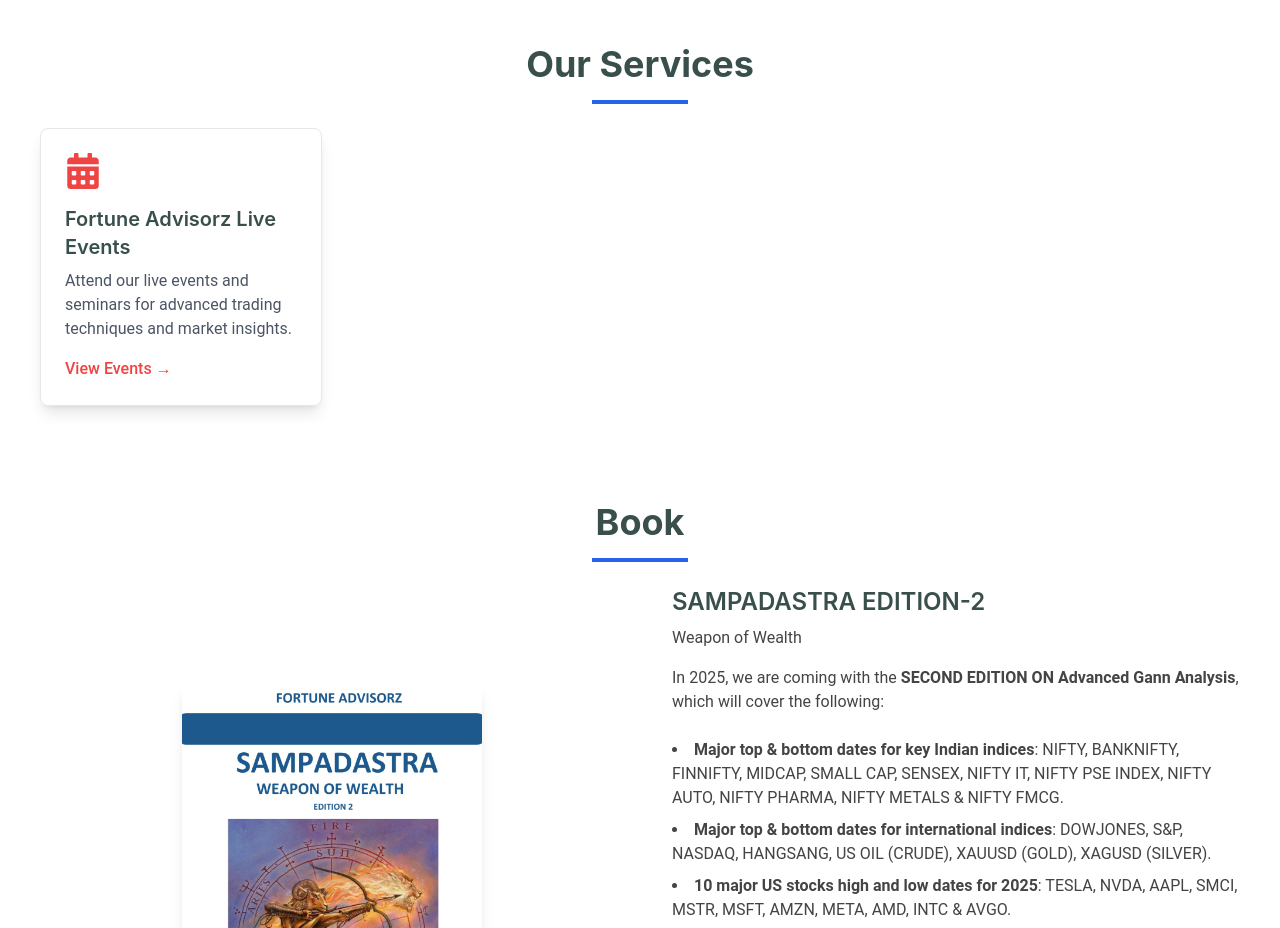
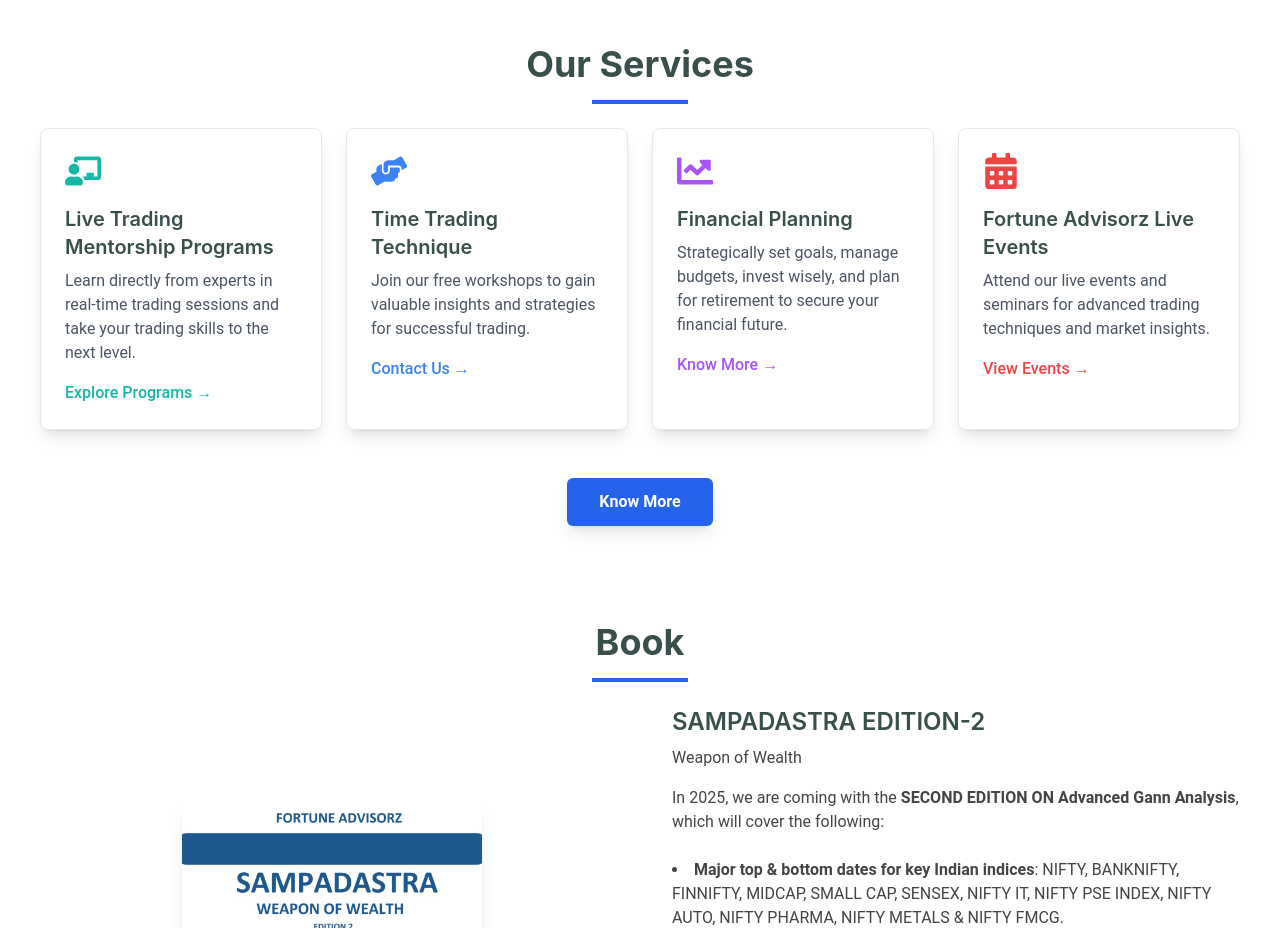
Before and after one commit to Sarvesh-24/FortuneWeb, a React (Create React App) app: page / in a window 1280 px wide. Shown: the part 2340-3268 px from the top of the page. Built offline with nearby package versions, Linux system fonts and the light colour scheme.

Commit message:
services.js updated

```diff
--- a/src/components/Services.js
+++ b/src/components/Services.js
@@ -4,9 +4,9 @@ import { motion, AnimatePresence } from 'framer-motion';
 
 const Services = () => {
   const [showModal, setShowModal] = useState(false);
-  const hasEvents = false; // Change to 'true' when events are available
+  const hasEvents = false; // Set to 'true' when there are events
 
-  // Close modal when ESC is pressed
+  // Close modal when ESC key is pressed
   useEffect(() => {
     const handleKeyDown = (event) => {
       if (event.key === "Escape") {
@@ -27,13 +27,62 @@ const Services = () => {
   return (
     <section id="services" className="w-full px-4 py-8 bg-white dark:bg-gray-900 text-[#444444] dark:text-gray-300 font-roboto transition-colors duration-300">
       <div className="w-full max-w-screen-xl mx-auto px-6 py-8">
+        {/* Section Title */}
         <h2 className="text-3xl md:text-4xl font-bold text-[#384f4b] text-center font-inter dark:text-white mb-4">
           Our Services
         </h2>
         <div className="w-24 h-1 bg-blue-600 mx-auto mb-6 dark:bg-blue-400"></div>
 
         <div className="grid grid-cols-1 gap-6 sm:grid-cols-2 md:grid-cols-2 lg:grid-cols-4">
-          {/* Event Card with Modal */}
+          {/* Card 1: Live Trading Mentorship */}
+          <div className="rounded-lg border p-6 shadow-lg hover:shadow-xl transition dark:bg-gray-800 dark:text-white dark:border-gray-700">
+            <div className="text-4xl text-teal-500 mb-4 dark:text-teal-400">
+              <FaChalkboardTeacher />
+            </div>
+            <h3 className="text-xl font-semibold mb-2 dark:text-white">
+              Live Trading Mentorship Programs
+            </h3>
+            <p className="text-gray-600 mb-4 dark:text-gray-400">
+              Learn directly from experts in real-time trading sessions and take your trading skills to the next level.
+            </p>
+            <a href="/services" className="text-teal-500 hover:underline font-medium dark:text-teal-400 dark:hover:text-teal-300">
+              Explore Programs →
+            </a>
+          </div>
+
+          {/* Card 2: Time Trading Technique */}
+          <div className="rounded-lg border p-6 shadow-lg hover:shadow-xl transition dark:bg-gray-800 dark:text-white dark:border-gray-700">
+            <div className="text-4xl text-blue-500 mb-4 dark:text-blue-400">
+              <FaHandsHelping />
+            </div>
+            <h3 className="text-xl font-semibold mb-2 dark:text-white">
+              Time Trading Technique
+            </h3>
+            <p className="text-gray-600 mb-4 dark:text-gray-400">
+              Join our free workshops to gain valuable insights and strategies for successful trading.
+            </p>
+            <a href="#contact" className="text-blue-500 hover:underline font-medium dark:text-blue-400 dark:hover:text-blue-300">
+              Contact Us →
+            </a>
+          </div>
+
+          {/* Card 3: Financial Planning */}
+          <div className="rounded-lg border p-6 shadow-lg hover:shadow-xl transition dark:bg-gray-800 dark:text-white dark:border-gray-700">
+            <div className="text-4xl text-purple-500 mb-4 dark:text-purple-400">
+              <FaChartLine />
+            </div>
+            <h3 className="text-xl font-semibold mb-2 dark:text-white">
+              Financial Planning
+            </h3>
+            <p className="text-gray-600 mb-4 dark:text-gray-400">
+              Strategically set goals, manage budgets, invest wisely, and plan for retirement to secure your financial future.
+            </p>
+            <a href="/mutualfunds" className="text-purple-500 hover:underline font-medium dark:text-purple-400 dark:hover:text-purple-300" target="_blank" rel="noopener noreferrer">
+              Know More →
+            </a>
+          </div>
+
+          {/* Card 4: Fortune Advisorz Live Events (With Modal) */}
           <div className="rounded-lg border p-6 shadow-lg hover:shadow-xl transition dark:bg-gray-800 dark:text-white dark:border-gray-700">
             <div className="text-4xl text-red-500 mb-4 dark:text-red-400">
               <FaCalendarAlt />
@@ -44,17 +93,13 @@ const Services = () => {
             <p className="text-gray-600 mb-4 dark:text-gray-400">
               Attend our live events and seminars for advanced trading techniques and market insights.
             </p>
-            <a
-              href={hasEvents ? "/events" : "#"}
-              className="text-red-500 hover:underline font-medium dark:text-red-400 dark:hover:text-red-300"
-              onClick={handleEventClick}
-            >
+            <a href={hasEvents ? "/events" : "#"} className="text-red-500 hover:underline font-medium dark:text-red-400 dark:hover:text-red-300" onClick={handleEventClick}>
               View Events →
             </a>
           </div>
         </div>
 
-        {/* Modal Popup */}
+        {/* Modal Popup for No Events */}
         <AnimatePresence>
           {showModal && (
             <motion.div
@@ -69,7 +114,7 @@ const Services = () => {
                 initial={{ y: -50, opacity: 0 }}
                 animate={{ y: 0, opacity: 1 }}
                 exit={{ y: -50, opacity: 0 }}
-                onClick={(e) => e.stopPropagation()} // Prevent closing when clicking inside
+                onClick={(e) => e.stopPropagation()} // Prevent closing when clicking inside modal
               >
                 <h3 className="text-2xl font-semibold text-gray-800 dark:text-white">
                   No Events Available
@@ -77,16 +122,20 @@ const Services = () => {
                 <p className="text-gray-600 dark:text-gray-300 mt-2">
                   Currently, there are no live events. Stay tuned! We'll update this section when new events are available.
                 </p>
-                <button
-                  className="mt-4 px-4 py-2 bg-red-500 text-white rounded-lg hover:bg-red-600 transition"
-                  onClick={() => setShowModal(false)}
-                >
+                <button className="mt-4 px-4 py-2 bg-red-500 text-white rounded-lg hover:bg-red-600 transition" onClick={() => setShowModal(false)}>
                   Close
                 </button>
               </motion.div>
             </motion.div>
           )}
         </AnimatePresence>
+
+        {/* Know More Button */}
+        <div className="text-center mt-6">
+          <motion.a href="/services" whileHover={{ scale: 1.05 }} whileTap={{ scale: 0.95 }} className="mt-6 inline-block px-8 py-3 bg-blue-600 text-white md:rounded-md font-semibold shadow-lg hover:bg-blue-700 hover:text-white transition duration-300 focus:outline-none focus:ring-2 focus:ring-blue-500 focus:ring-offset-2 dark:bg-blue-500 dark:hover:bg-blue-400">
+            Know More
+          </motion.a>
+        </div>
       </div>
     </section>
   );
```
